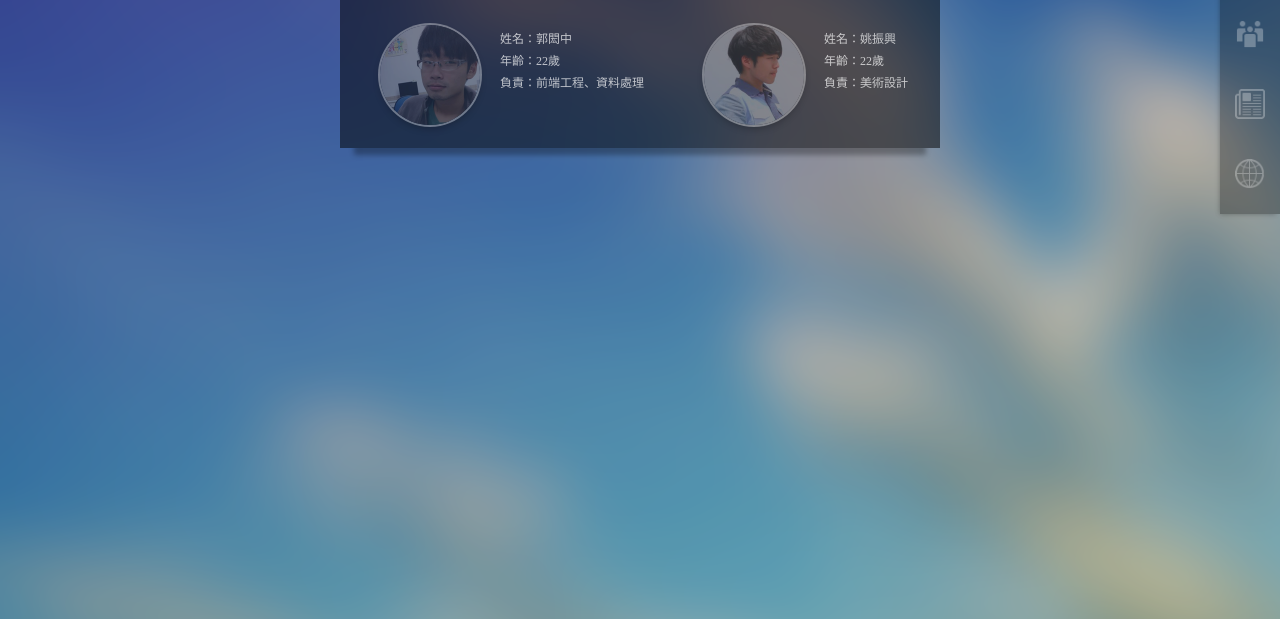
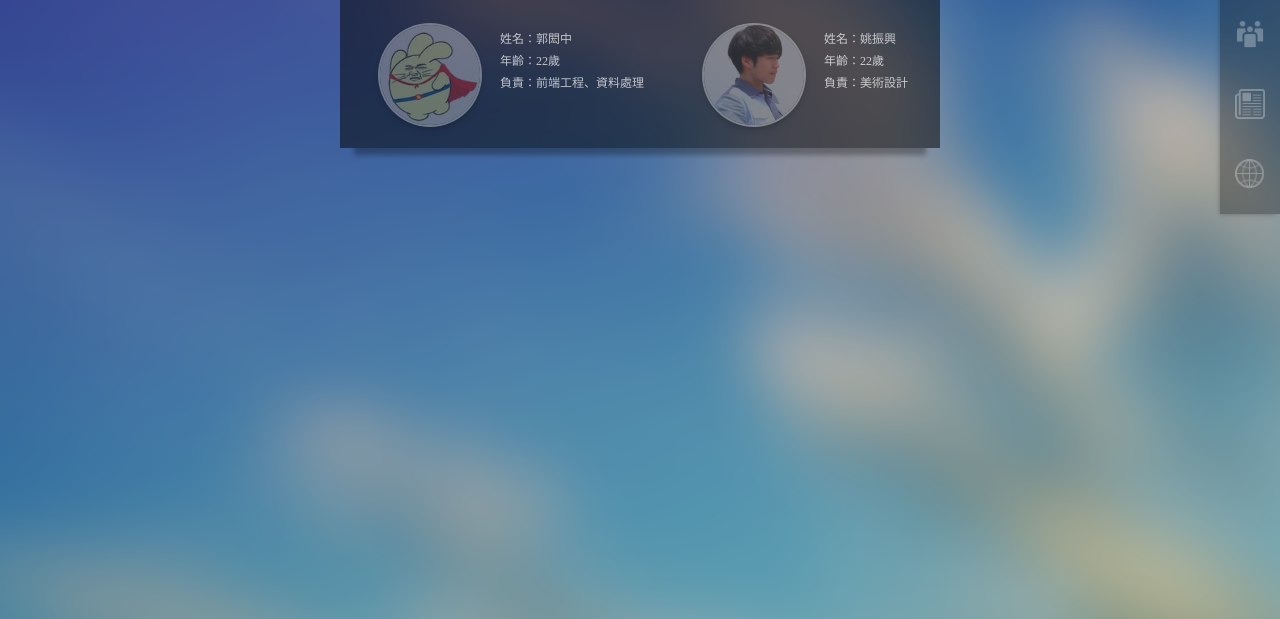
Before and after one commit to johnhckuo/disaster-crawler, a plain HTML site: page grouppage.html in a window 1280 px wide. Shown: the part 181-800 px from the top of the page. Drawn offline with nearby package versions, Linux system fonts and the light colour scheme.

Commit message:
img src updated

```diff
--- a/grouppage.html
+++ b/grouppage.html
@@ -17,7 +17,7 @@
 				<div class="groupcontent">
 					<div class="memberinfo">
 						<div class="member_icon">
-							<img src="img/Hung.png" alt="">
+							<img src="img/Hung1.jpg" alt="">
 						</div>
 						<div class="member_info">
 							<p>姓名：郭閎中</p>
```
